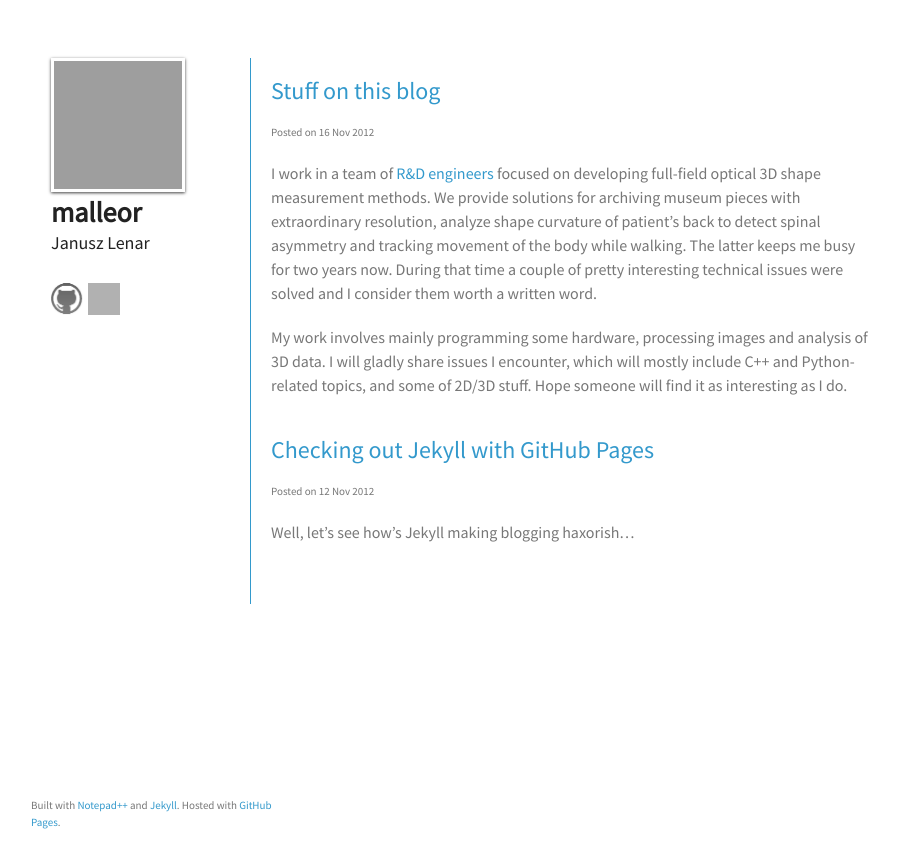
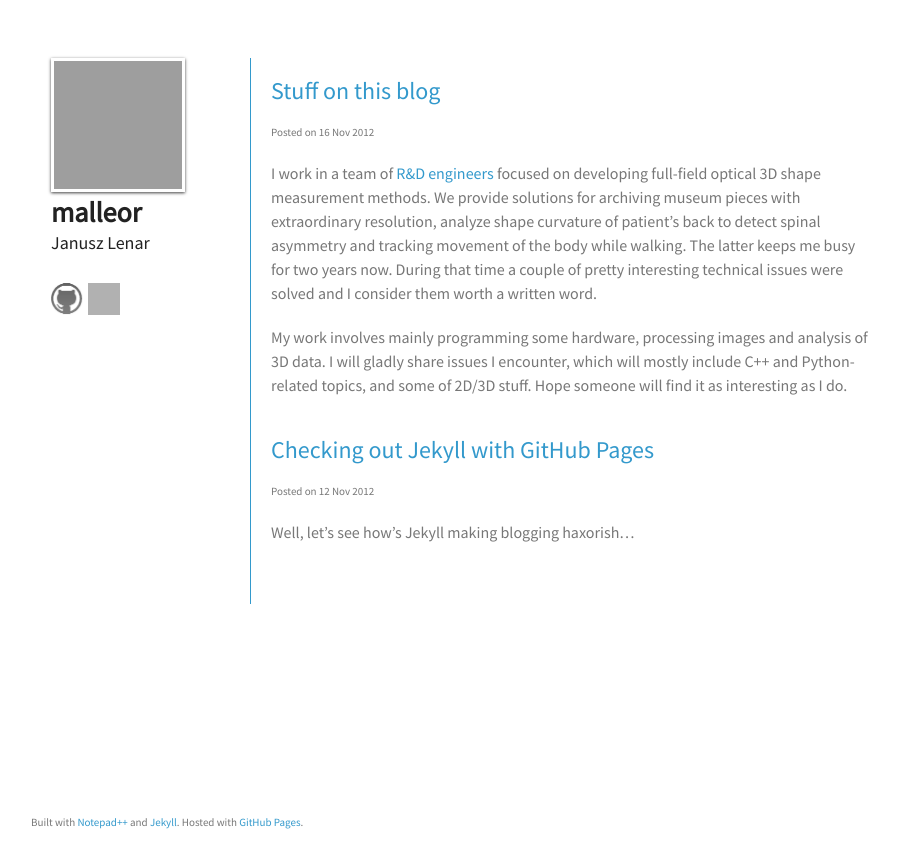
Before and after one commit to malleor/malleor.github.com, a Jekyll site: the page built from index.html, in a window 1280 px wide. Shown: the top 868 px of the page, without its empty margins (179-1078 px from the left). Built offline with Jekyll 4.4.1, drawn with Linux system fonts in a browser that asks for light colours; the list of posts is cut into pages by our own code; comment, search, counter and statistics services are not loaded; grey boxes are pictures that could not be loaded.

Commit message:
Prevent footer wrapping

```diff
--- a/stylesheets/styles.css
+++ b/stylesheets/styles.css
@@ -229,7 +229,6 @@ hr {
 }
 
 footer {
-  width:270px;
   float:left;
   position:fixed;
   bottom:50px;
```
